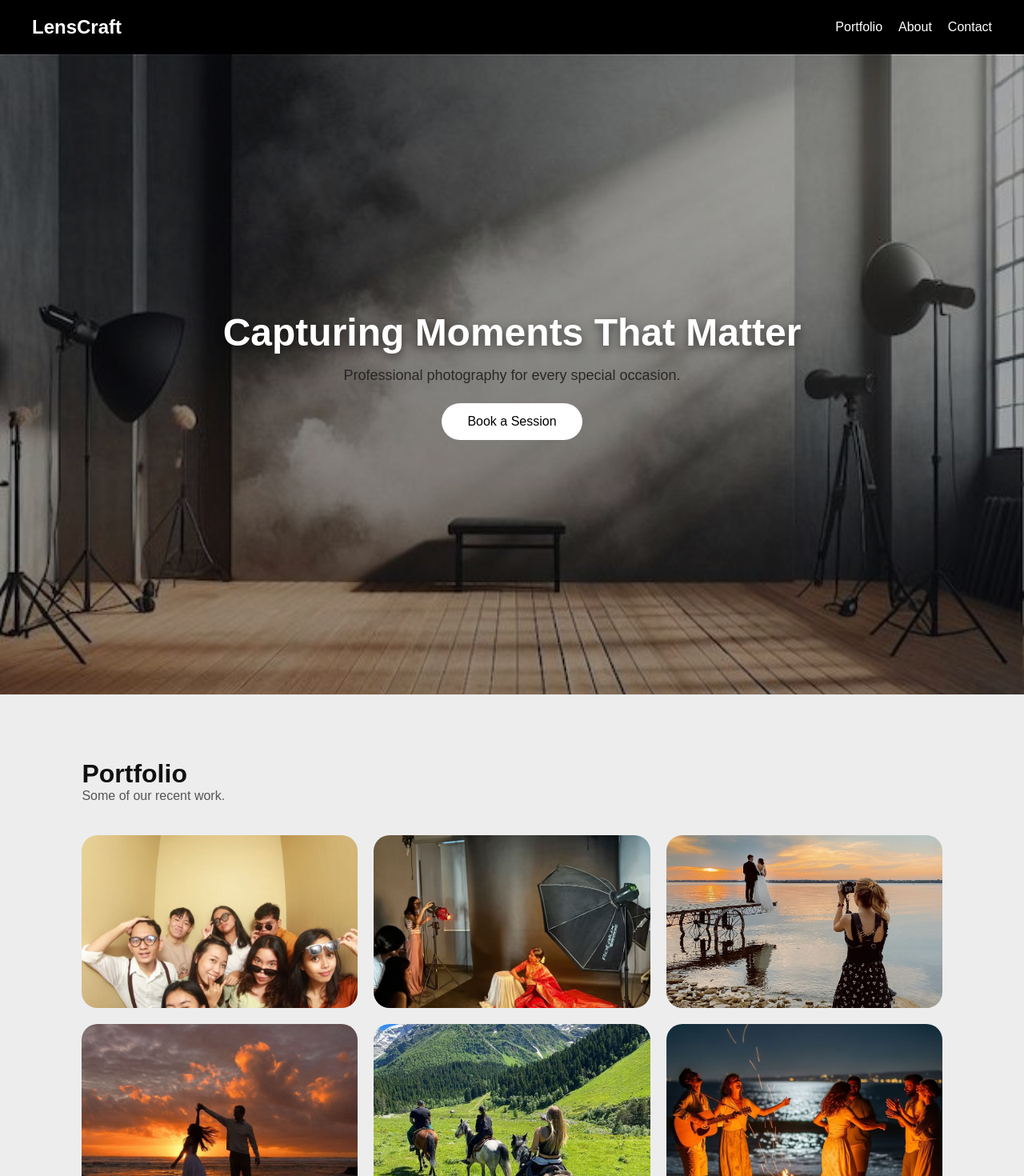
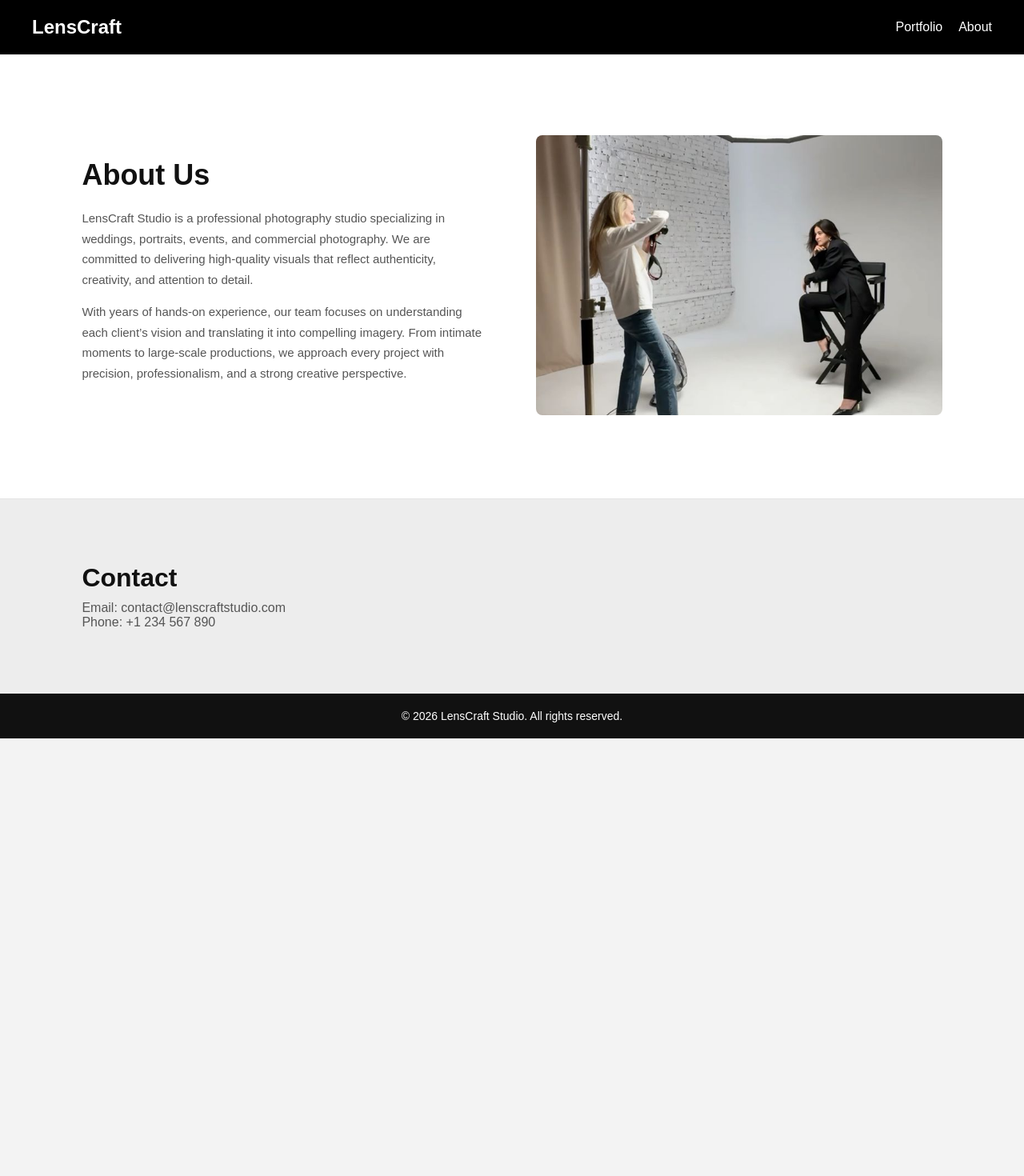
Before and after one commit to modupalliharshini/lenscraft-photo-studio, a React (Vite) app: page /about in a window 1280 px wide. Shown: the top 1470 px of the page at 80% size. After the commit the page ends 923 px from the top, so only its background shows below. Built offline with nearby package versions, Linux system fonts and the light colour scheme.

Commit message:
Modified Navigation Links

```diff
--- a/package.json
+++ b/package.json
@@ -11,7 +11,8 @@
   },
   "dependencies": {
     "react": "^19.2.0",
-    "react-dom": "^19.2.0"
+    "react-dom": "^19.2.0",
+    "react-router-dom": "^7.13.0"
   },
   "devDependencies": {
     "@eslint/js": "^9.39.1",
--- a/src/App.jsx
+++ b/src/App.jsx
@@ -1,24 +1,27 @@
 import "./styles/App.css";
 
+
+import About from "./components/About";
+
+import {Routes, Route} from "react-router-dom";
+import Home from "./components/home";
+import Gallery from "./components/Gallery";
 import Navbar from "./components/Navbar";
-import Hero from "./components/Hero";
-import Gallery from "./components/Gallery";
-import About from "./components/About";
 import Contact from "./components/Contact";
 import Footer from "./components/Footer";
 
-function App() {
-  return (
-    <div>
-      <Navbar />
-      <Hero />
-      <Gallery />
-      <About />
-      <Contact />
+export default function App(){
+  return(
+<div>
+<Navbar/>
+  <Routes>
+<Route path="/" element={<Home/>}></Route>
+<Route path="/about" element={<About/>}></Route>
+<Route path="/gallery" element={<Gallery/>}></Route>
+  </Routes>
+
+  <Contact/>
       <Footer />
-    </div>
+</div>
   );
 }
-
-
-export default App;
--- a/src/components/Navbar.jsx
+++ b/src/components/Navbar.jsx
@@ -1,12 +1,18 @@
+
+import { Link } from "react-router-dom"
+
+
 function Navbar() {
   return (
     <nav className="navbar">
-      <h2 className="logo">LensCraft</h2>
+      <h2 className="logo">
+       <Link to="/">LensCraft</Link>
+        </h2>
 
       <ul className="nav-links">
-        <li><a href="#portfolio">Portfolio</a></li>
-        <li><a href="#about">About</a></li>
-        <li><a href="#contact">Contact</a></li>
+        <li><Link to="/gallery">Portfolio</Link></li>
+        <li><Link to="/about">About</Link></li>
+
       </ul>
     </nav>
   );
--- /dev/null
+++ b/src/components/home.jsx
@@ -0,0 +1,18 @@
+import React from 'react'
+
+import Hero from "../components/Hero";
+import Gallery from "../components/Gallery";
+import About from './About';
+
+
+const Home = () => {
+  return (
+    <div>
+      <Hero />
+      <Gallery />
+      <About/>
+    </div>
+  )
+}
+
+export default Home;
--- a/src/main.jsx
+++ b/src/main.jsx
@@ -2,9 +2,10 @@ import React from "react";
 import ReactDOM from "react-dom/client";
 import App from "./App";
 import "./index.css";
+import { BrowserRouter } from "react-router-dom";
 
 ReactDOM.createRoot(document.getElementById("root")).render(
-  <React.StrictMode>
+  <BrowserRouter>
     <App />
-  </React.StrictMode>
+  </BrowserRouter>
 );
--- a/src/styles/App.css
+++ b/src/styles/App.css
@@ -115,9 +115,25 @@ body {
   color: white;
 }
 
+
+
 .logo {
   font-size: 24px;
   font-weight: bold;
+}
+
+
+
+.logo a {
+  color: #ffffff;
+  text-decoration: none;
+  font-weight: 700;
+}
+
+
+.logo a:hover {
+  color: #ffffff;
+  text-decoration: underline;
 }
 
 .nav-links {
@@ -160,8 +176,8 @@ body {
   min-height: 100vh;
   padding: 40px 60px;
   box-sizing: border-box;
-   background-color: var(--bg-muted);
-   padding: 80px 8%;
+  background-color: var(--bg-muted);
+  padding: 80px 8%;
 }
 
 .gallery h2 {
@@ -223,7 +239,7 @@ body {
 }
 
 .about-text p {
-  font-size: 18px;
+  font-size: 15px;
   line-height: 1.7;
   color: #555;
   margin-bottom: 15px;
```
Also changed, not shown: src/components/About.jsx (+5 -3 lines), 1 other file (tests, documents, lock files or other folders).
